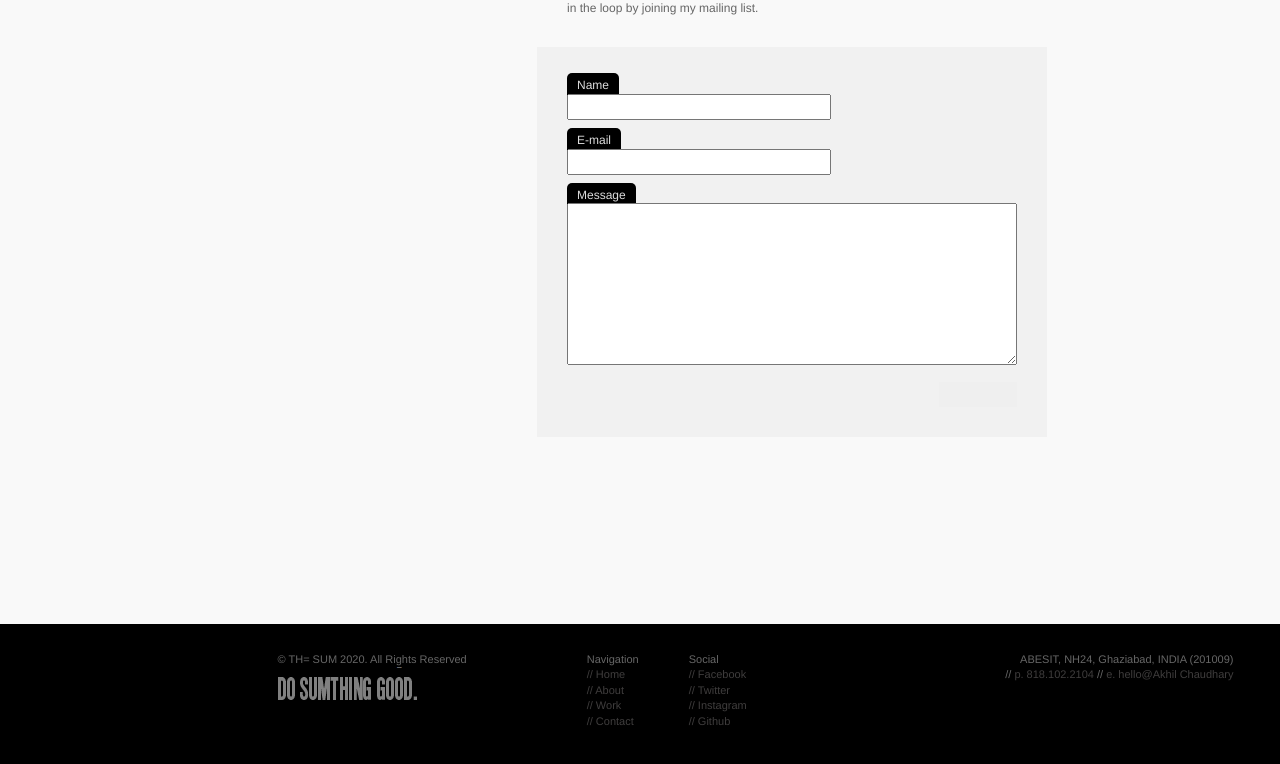
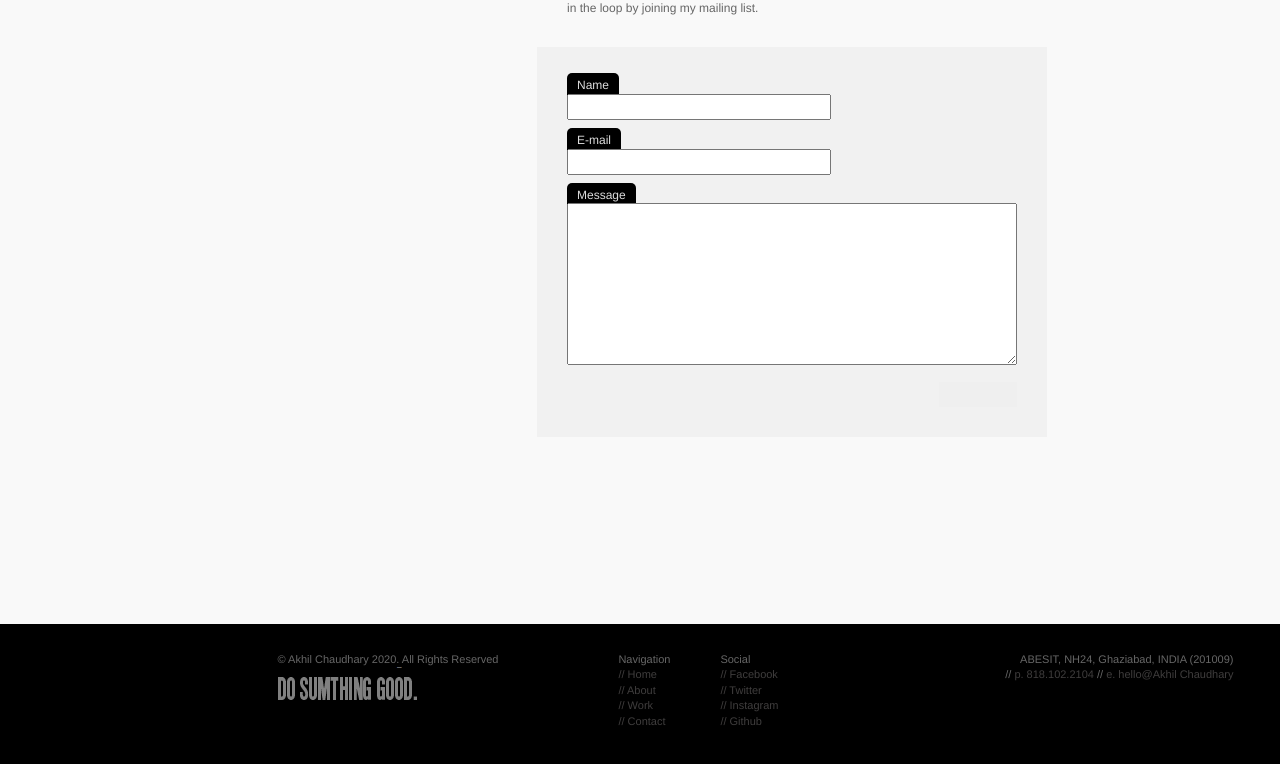
Before and after one commit to Akhil-chaudhary/Photo-gallery, a plain HTML site: page contact.html in a window 1280 px wide. Shown: the part 367-1131 px from the top of the page. Drawn offline with nearby package versions, Linux system fonts and the light colour scheme; a script that the page names is missing.

Commit message:
Few More

```diff
--- a/contact.html
+++ b/contact.html
@@ -143,7 +143,7 @@
     <!-- end #stripe --></div>
     <div class="container">
 	    <div id="copywrite">
-	        &copy; TH= SUM <script type="text/javascript">
+	        &copy; Akhil Chaudhary <script type="text/javascript">
 	          document.write(new Date().getFullYear());
 	        </script>. All Rights Reserved
 	        <br />
```
